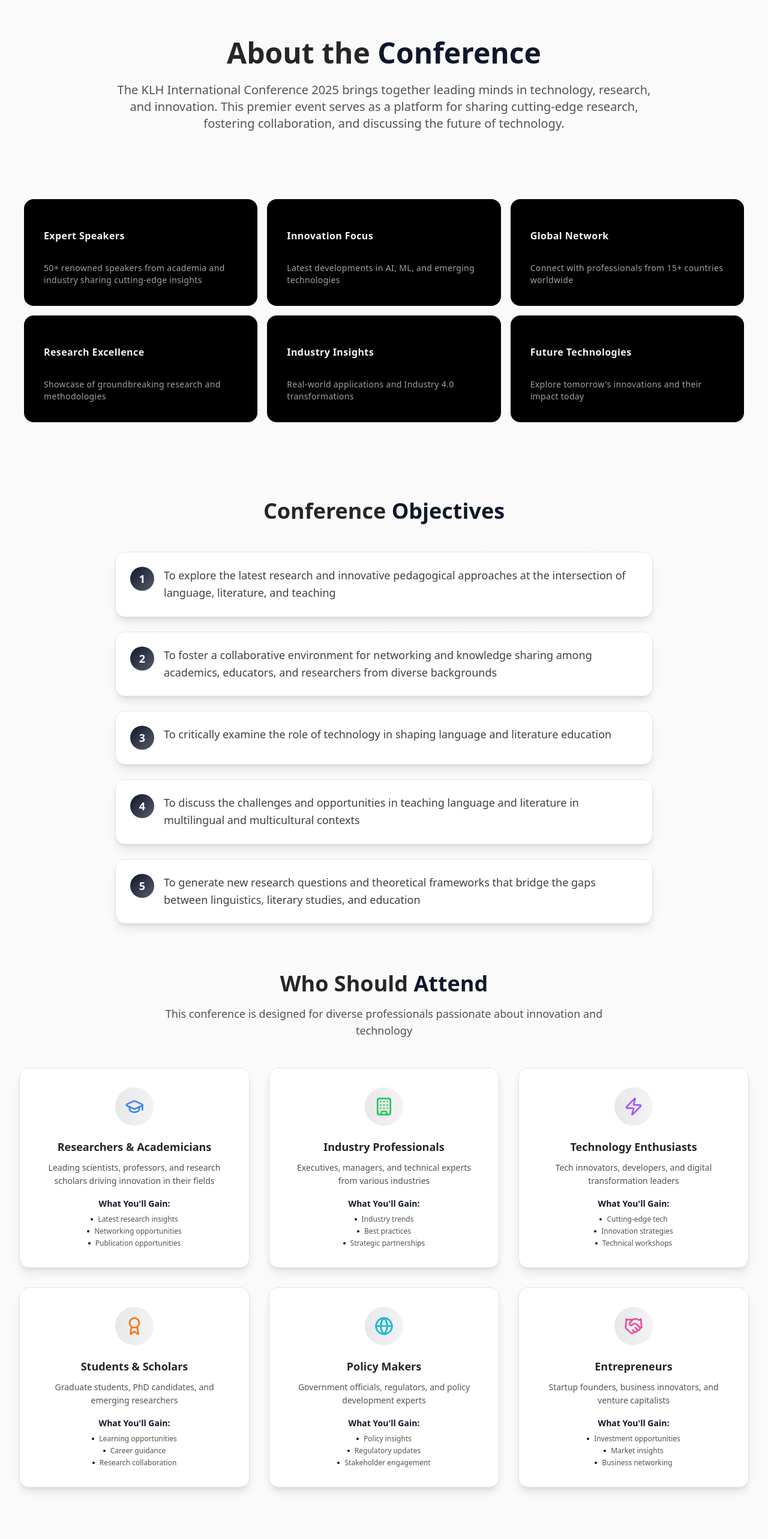
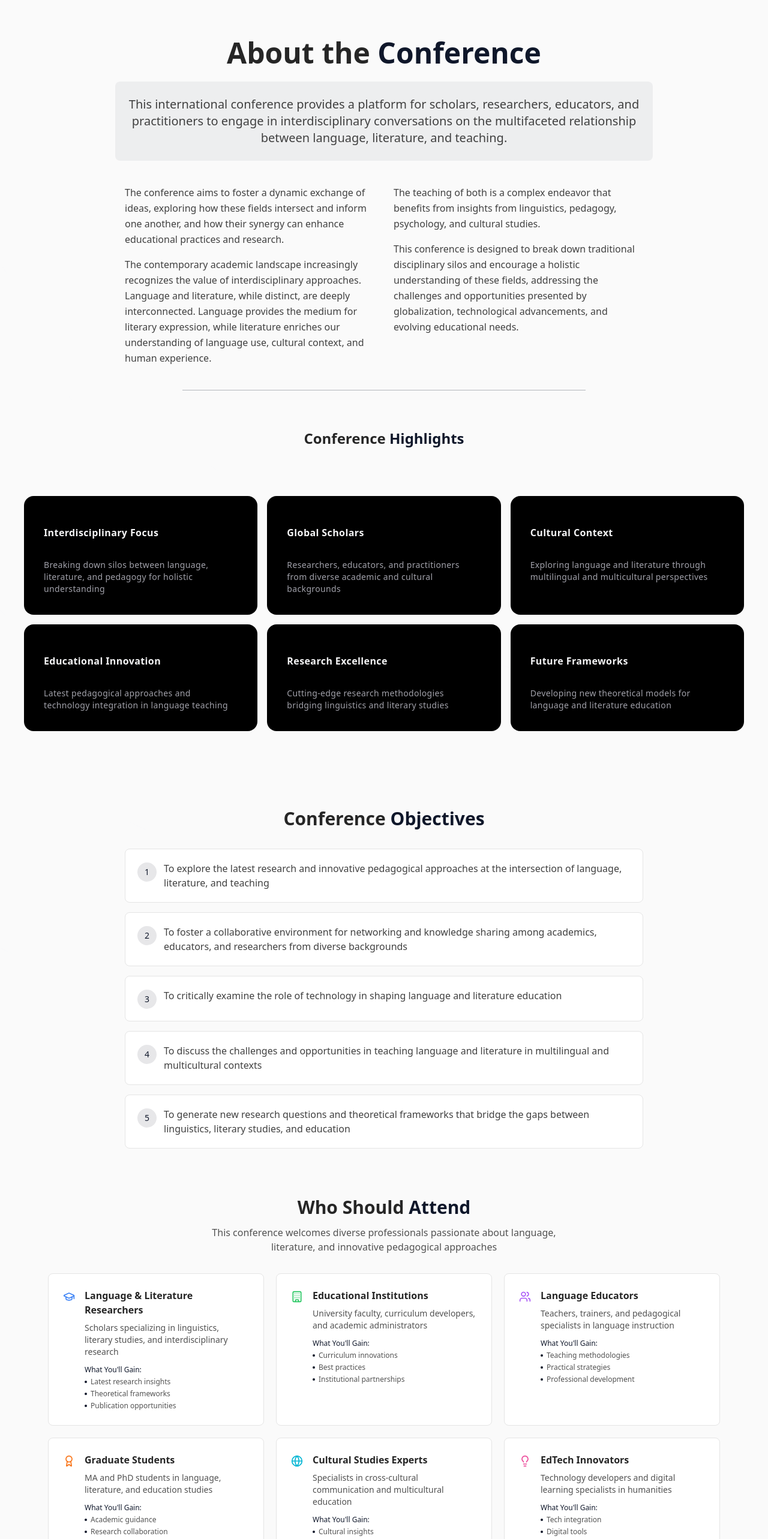
Before and after one commit to VickyKumarOfficial/KLH-Conference, a React (Vite) app: page / in a window 1280 px wide. Shown: the part 1000-3566 px from the top of the page at 60% size. Built offline with nearby package versions, Linux system fonts and the light colour scheme.

Commit message:
Updated the About conference section in Home page

```diff
--- a/src/components/sections/AboutSection.tsx
+++ b/src/components/sections/AboutSection.tsx
@@ -10,47 +10,45 @@ import {
   Rocket,
   GraduationCap,
   Building,
-  Zap,
   Award,
-  Globe,
-  Handshake
+  Globe
 } from "lucide-react";
 import { aboutData } from "@/data/conference";
 
 const highlightItems = [
   {
-    title: "Expert Speakers",
-    description: "50+ renowned speakers from academia and industry sharing cutting-edge insights",
+    title: "Interdisciplinary Focus",
+    description: "Breaking down silos between language, literature, and pedagogy for holistic understanding",
+    icon: Network,
+    link: "#about"
+  },
+  {
+    title: "Global Scholars",
+    description: "Researchers, educators, and practitioners from diverse academic and cultural backgrounds",
     icon: Users,
     link: "#speakers"
   },
   {
-    title: "Innovation Focus",
-    description: "Latest developments in AI, ML, and emerging technologies",
+    title: "Cultural Context",
+    description: "Exploring language and literature through multilingual and multicultural perspectives",
+    icon: Globe,
+    link: "#schedule"
+  },
+  {
+    title: "Educational Innovation",
+    description: "Latest pedagogical approaches and technology integration in language teaching",
     icon: Lightbulb,
     link: "#schedule"
   },
   {
-    title: "Global Network",
-    description: "Connect with professionals from 15+ countries worldwide",
-    icon: Network,
-    link: "#register"
-  },
-  {
     title: "Research Excellence",
-    description: "Showcase of groundbreaking research and methodologies",
+    description: "Cutting-edge research methodologies bridging linguistics and literary studies",
     icon: BookOpen,
-    link: "#schedule"
-  },
-  {
-    title: "Industry Insights",
-    description: "Real-world applications and Industry 4.0 transformations",
-    icon: Building,
     link: "#speakers"
   },
   {
-    title: "Future Technologies",
-    description: "Explore tomorrow's innovations and their impact today",
+    title: "Future Frameworks",
+    description: "Developing new theoretical models for language and literature education",
     icon: Rocket,
     link: "#about"
   }
@@ -59,52 +57,52 @@ const highlightItems = [
 const attendeeCategories = [
   {
     icon: GraduationCap,
-    title: "Researchers & Academicians",
+    title: "Language & Literature Researchers",
     color: "text-blue-500",
-    description: "Leading scientists, professors, and research scholars driving innovation in their fields",
-    benefits: ["Latest research insights", "Networking opportunities", "Publication opportunities"]
+    description: "Scholars specializing in linguistics, literary studies, and interdisciplinary research",
+    benefits: ["Latest research insights", "Theoretical frameworks", "Publication opportunities"]
   },
   {
     icon: Building,
-    title: "Industry Professionals",
+    title: "Educational Institutions",
     color: "text-green-500",
-    description: "Executives, managers, and technical experts from various industries",
-    benefits: ["Industry trends", "Best practices", "Strategic partnerships"]
+    description: "University faculty, curriculum developers, and academic administrators",
+    benefits: ["Curriculum innovations", "Best practices", "Institutional partnerships"]
   },
   {
-    icon: Zap,
-    title: "Technology Enthusiasts",
+    icon: Users,
+    title: "Language Educators",
     color: "text-purple-500",
-    description: "Tech innovators, developers, and digital transformation leaders",
-    benefits: ["Cutting-edge tech", "Innovation strategies", "Technical workshops"]
+    description: "Teachers, trainers, and pedagogical specialists in language instruction",
+    benefits: ["Teaching methodologies", "Practical strategies", "Professional development"]
   },
   {
     icon: Award,
-    title: "Students & Scholars",
+    title: "Graduate Students",
     color: "text-orange-500",
-    description: "Graduate students, PhD candidates, and emerging researchers",
-    benefits: ["Learning opportunities", "Career guidance", "Research collaboration"]
+    description: "MA and PhD students in language, literature, and education studies",
+    benefits: ["Academic guidance", "Research collaboration", "Career opportunities"]
   },
   {
     icon: Globe,
-    title: "Policy Makers",
+    title: "Cultural Studies Experts",
     color: "text-cyan-500",
-    description: "Government officials, regulators, and policy development experts",
-    benefits: ["Policy insights", "Regulatory updates", "Stakeholder engagement"]
+    description: "Specialists in cross-cultural communication and multicultural education",
+    benefits: ["Cultural insights", "Global perspectives", "Diversity approaches"]
   },
   {
-    icon: Handshake,
-    title: "Entrepreneurs",
+    icon: Lightbulb,
+    title: "EdTech Innovators",
     color: "text-pink-500",
-    description: "Startup founders, business innovators, and venture capitalists",
-    benefits: ["Investment opportunities", "Market insights", "Business networking"]
+    description: "Technology developers and digital learning specialists in humanities",
+    benefits: ["Tech integration", "Digital tools", "Innovation strategies"]
   }
 ];
 
 export default function AboutSection() {
   return (
     <section id="about" className="relative py-20 bg-neutral-50 dark:bg-neutral-900/50 overflow-hidden transition-colors duration-300">
-      <BackgroundBeams className="opacity-30 dark:opacity-20" />
+      <BackgroundBeams className="opacity-10 dark:opacity-10" />
 
       <div className="relative z-10 max-w-7xl mx-auto px-4 sm:px-6 lg:px-8">
         {/* Section Header */}
@@ -118,55 +116,126 @@ export default function AboutSection() {
           <h2 className="text-3xl md:text-5xl font-bold text-neutral-800 dark:text-white mb-6">
             About the <span className="text-primary">Conference</span>
           </h2>
-          <p className="text-lg md:text-xl text-neutral-600 dark:text-neutral-300 max-w-4xl mx-auto leading-relaxed">
-            {aboutData.description}
+
+          {/* Clean, elegant content layout */}
+          <div className="max-w-4xl mx-auto">
+            {/* Introduction */}
+            <motion.div
+              className="relative mb-10 px-4"
+              initial={{ opacity: 0 }}
+              whileInView={{ opacity: 1 }}
+              transition={{ duration: 0.5 }}
+              viewport={{ once: true }}
+            >
+              <div className="absolute inset-0 bg-primary/5 dark:bg-primary/10 rounded-lg"></div>
+              <p className="relative z-10 py-6 text-lg md:text-xl text-neutral-700 dark:text-neutral-200 leading-relaxed font-medium">
+                This international conference provides a platform for scholars, researchers,
+                educators, and practitioners to engage in interdisciplinary conversations on the multifaceted
+                relationship between language, literature, and teaching.
               </p>
             </motion.div>
 
-        {/* Conference Highlights */}
+            {/* Main content with simple two-column layout for larger screens */}
+            <div className="grid md:grid-cols-2 gap-8 px-4 text-left">
+              <motion.div
+                className="space-y-4"
+                initial={{ opacity: 0, x: -20 }}
+                whileInView={{ opacity: 1, x: 0 }}
+                transition={{ duration: 0.5 }}
+                viewport={{ once: true }}
+              >
+                <p className="text-neutral-700 dark:text-neutral-300 leading-relaxed">
+                  The conference aims to foster a dynamic exchange of ideas, exploring how these fields
+                  intersect and inform one another, and how their synergy can enhance educational practices and research.
+                </p>
+
+                <p className="text-neutral-700 dark:text-neutral-300 leading-relaxed">
+                  The contemporary academic landscape increasingly recognizes the value of interdisciplinary approaches.
+                  Language and literature, while distinct, are deeply interconnected. Language provides the medium for
+                  literary expression, while literature enriches our understanding of language use, cultural context,
+                  and human experience.
+                </p>
+              </motion.div>
+
+              <motion.div
+                className="space-y-4"
+                initial={{ opacity: 0, x: 20 }}
+                whileInView={{ opacity: 1, x: 0 }}
+                transition={{ duration: 0.5, delay: 0.2 }}
+                viewport={{ once: true }}
+              >
+                <p className="text-neutral-700 dark:text-neutral-300 leading-relaxed">
+                  The teaching of both is a complex endeavor that benefits from insights from linguistics,
+                  pedagogy, psychology, and cultural studies.
+                </p>
+
+                <p className="text-neutral-700 dark:text-neutral-300 leading-relaxed">
+                  This conference is designed to break down traditional disciplinary silos and encourage a holistic
+                  understanding of these fields, addressing the challenges and opportunities presented by globalization,
+                  technological advancements, and evolving educational needs.
+                </p>
+              </motion.div>
+            </div>
+
+            {/* Horizontal accent line */}
+            <motion.div
+              className="h-px bg-primary/30 my-10 mx-auto w-3/4"
+              initial={{ scaleX: 0 }}
+              whileInView={{ scaleX: 1 }}
+              transition={{ duration: 0.8 }}
+              viewport={{ once: true }}
+            ></motion.div>
+          </div>
+        </motion.div>
+
+        {/* Conference Highlights - keeping hover effect as it's a clean and simple interaction */}
         <motion.div
           className="mb-20"
-          initial={{ opacity: 0, y: 40 }}
+          initial={{ opacity: 0, y: 20 }}
           whileInView={{ opacity: 1, y: 0 }}
-          transition={{ duration: 0.8, delay: 0.2 }}
+          transition={{ duration: 0.6 }}
           viewport={{ once: true }}
         >
+          <div className="max-w-4xl mx-auto px-4">
+            <h3 className="text-2xl font-bold text-center text-neutral-800 dark:text-white mb-8">
+              Conference <span className="text-primary">Highlights</span>
+            </h3>
+          </div>
           <HoverEffect items={highlightItems} />
         </motion.div>
 
 
 
-        {/* Conference Objectives */}
+        {/* Conference Objectives - simplified but still visually interesting */}
         <motion.div
           className="mb-20"
-          initial={{ opacity: 0, y: 40 }}
+          initial={{ opacity: 0, y: 20 }}
           whileInView={{ opacity: 1, y: 0 }}
-          transition={{ duration: 0.8, delay: 0.4 }}
+          transition={{ duration: 0.6 }}
           viewport={{ once: true }}
         >
-          <div className="text-center mb-12">
-            <h3 className="text-2xl md:text-4xl font-bold text-neutral-800 dark:text-white mb-4">
+          <div className="text-center mb-8">
+            <h3 className="text-2xl md:text-3xl font-bold text-neutral-800 dark:text-white">
               Conference <span className="text-primary">Objectives</span>
             </h3>
           </div>
 
-          <div className="max-w-4xl mx-auto space-y-6">
+          <div className="max-w-4xl mx-auto space-y-4 px-4">
             {aboutData.objectives.map((objective, index) => (
               <motion.div
                 key={index}
-                className="bg-white dark:bg-neutral-800 p-6 rounded-2xl shadow-lg hover:shadow-xl transition-all duration-300 border border-neutral-200 dark:border-neutral-700"
-                whileHover={{ scale: 1.01, y: -2 }}
-                initial={{ opacity: 0, x: -50 }}
-                whileInView={{ opacity: 1, x: 0 }}
-                transition={{ duration: 0.6, delay: index * 0.1 }}
+                className="bg-white dark:bg-neutral-800 p-5 rounded-lg border border-neutral-200 dark:border-neutral-700 hover:border-primary/30 transition-colors duration-300"
+                initial={{ opacity: 0, y: 10 }}
+                whileInView={{ opacity: 1, y: 0 }}
+                transition={{ duration: 0.4, delay: index * 0.1 }}
                 viewport={{ once: true }}
               >
-                <div className="flex items-start gap-4">
-                  <div className="flex-shrink-0 w-10 h-10 bg-gradient-to-br from-primary to-primary/70 rounded-full flex items-center justify-center">
-                    <span className="text-white font-bold text-lg">{index + 1}</span>
+                <div className="flex items-start gap-3">
+                  <div className="flex-shrink-0 w-8 h-8 bg-primary/10 dark:bg-primary/20 rounded-full flex items-center justify-center mt-0.5">
+                    <span className="text-primary font-medium text-sm">{index + 1}</span>
                   </div>
                   <div className="flex-1">
-                    <p className="text-neutral-700 dark:text-neutral-300 leading-relaxed text-lg">
+                    <p className="text-neutral-700 dark:text-neutral-300 text-base">
                       {objective}
                     </p>
                   </div>
@@ -176,58 +245,59 @@ export default function AboutSection() {
           </div>
         </motion.div>
 
-        {/* Who Should Attend */}
+        {/* Who Should Attend - simplified but still visually appealing */}
         <motion.div
-          initial={{ opacity: 0, y: 40 }}
+          initial={{ opacity: 0, y: 20 }}
           whileInView={{ opacity: 1, y: 0 }}
-          transition={{ duration: 0.8, delay: 0.5 }}
+          transition={{ duration: 0.6 }}
           viewport={{ once: true }}
         >
-          <div className="text-center mb-12">
-            <h3 className="text-2xl md:text-4xl font-bold text-neutral-800 dark:text-white mb-4">
+          <div className="text-center mb-8">
+            <h3 className="text-2xl md:text-3xl font-bold text-neutral-800 dark:text-white mb-3">
               Who Should <span className="text-primary">Attend</span>
             </h3>
-            <p className="text-lg text-neutral-600 dark:text-neutral-300 max-w-3xl mx-auto">
-              This conference is designed for diverse professionals passionate about innovation and technology
+            <p className="text-neutral-600 dark:text-neutral-300 max-w-2xl mx-auto px-4">
+              This conference welcomes diverse professionals passionate about language, literature, and innovative pedagogical approaches
             </p>
           </div>
 
-          <div className="grid md:grid-cols-2 lg:grid-cols-3 gap-8">
+          <div className="max-w-6xl mx-auto grid md:grid-cols-2 lg:grid-cols-3 gap-5 px-4">
             {attendeeCategories.map((category, index) => {
               const IconComponent = category.icon;
               return (
                 <motion.div
                   key={index}
-                  className="bg-white dark:bg-neutral-800 p-8 rounded-2xl shadow-lg hover:shadow-xl transition-all duration-300 border border-neutral-200 dark:border-neutral-700 group"
-                  whileHover={{ scale: 1.02, y: -5 }}
-                  initial={{ opacity: 0, y: 20 }}
+                  className="bg-white dark:bg-neutral-800 p-6 rounded-lg border border-neutral-200 dark:border-neutral-700 hover:border-primary/30 transition-colors duration-300"
+                  initial={{ opacity: 0, y: 10 }}
                   whileInView={{ opacity: 1, y: 0 }}
-                  transition={{ duration: 0.5, delay: index * 0.1 }}
+                  transition={{ duration: 0.4, delay: index * 0.05 }}
                   viewport={{ once: true }}
                 >
-                  <div className={`mx-auto mb-6 p-4 rounded-full bg-gradient-to-r from-primary/10 to-primary/5 group-hover:from-primary/20 group-hover:to-primary/10 transition-all duration-300 w-fit`}>
-                    <IconComponent className={`h-8 w-8 ${category.color} group-hover:scale-110 transition-transform duration-300`} />
+                  <div className="flex items-start gap-4">
+                    <div className="flex-shrink-0 mt-1">
+                      <IconComponent className={`h-5 w-5 ${category.color}`} />
                     </div>
 
-                  <div className="text-center">
-                    <h4 className="font-bold text-neutral-800 dark:text-white text-lg mb-3 leading-tight">
+                    <div className="flex-1">
+                      <h4 className="font-semibold text-neutral-800 dark:text-white text-base mb-2">
                         {category.title}
                       </h4>
 
-                    <p className="text-neutral-600 dark:text-neutral-300 text-sm mb-4 leading-relaxed">
+                      <p className="text-neutral-600 dark:text-neutral-300 text-sm mb-3">
                         {category.description}
                       </p>
 
-                    <div className="space-y-2">
-                      <h5 className="font-semibold text-primary text-sm">What You'll Gain:</h5>
+                      <div className="space-y-1">
+                        <h5 className="font-medium text-primary text-xs">What You'll Gain:</h5>
                         <ul className="space-y-1">
                           {category.benefits.map((benefit, idx) => (
-                          <li key={idx} className="text-neutral-600 dark:text-neutral-400 text-xs flex items-center justify-center gap-2">
+                            <li key={idx} className="text-neutral-600 dark:text-neutral-400 text-xs flex items-center gap-1.5">
                               <div className="w-1 h-1 bg-primary rounded-full"></div>
                               {benefit}
                             </li>
                           ))}
                         </ul>
+                      </div>
                     </div>
                   </div>
                 </motion.div>
--- a/src/data/conference.ts
+++ b/src/data/conference.ts
@@ -48,7 +48,7 @@ export const conferenceData = {
 
 export const aboutData = {
   title: "About the Conference",
-  description: "The KLH International Conference 2025 brings together leading minds in technology, research, and innovation. This premier event serves as a platform for sharing cutting-edge research, fostering collaboration, and discussing the future of technology.",
+  description: "This international conference provides a platform for scholars, researchers, educators, and practitioners to engage in interdisciplinary conversations on the multifaceted relationship between language, literature, and teaching. The conference aims to foster a dynamic exchange of ideas, exploring how these fields intersect and inform one another, and how their synergy can enhance educational practices and research. The contemporary academic landscape increasingly recognizes the value of interdisciplinary approaches. Language and literature, while distinct, are deeply interconnected. Language provides the medium for literary expression, while literature enriches our understanding of language use, cultural context, and human experience. The teaching of both is a complex endeavor that benefits from insights from linguistics, pedagogy, psychology, and cultural studies. This conference is designed to break down traditional disciplinary silos and encourage a holistic understanding of these fields, addressing the challenges and opportunities presented by globalization, technological advancements, and evolving educational needs.",
 
   objectives: [
     "To explore the latest research and innovative pedagogical approaches at the intersection of language, literature, and teaching",
```
Lines whose indentation alone changed are shown as unchanged.
